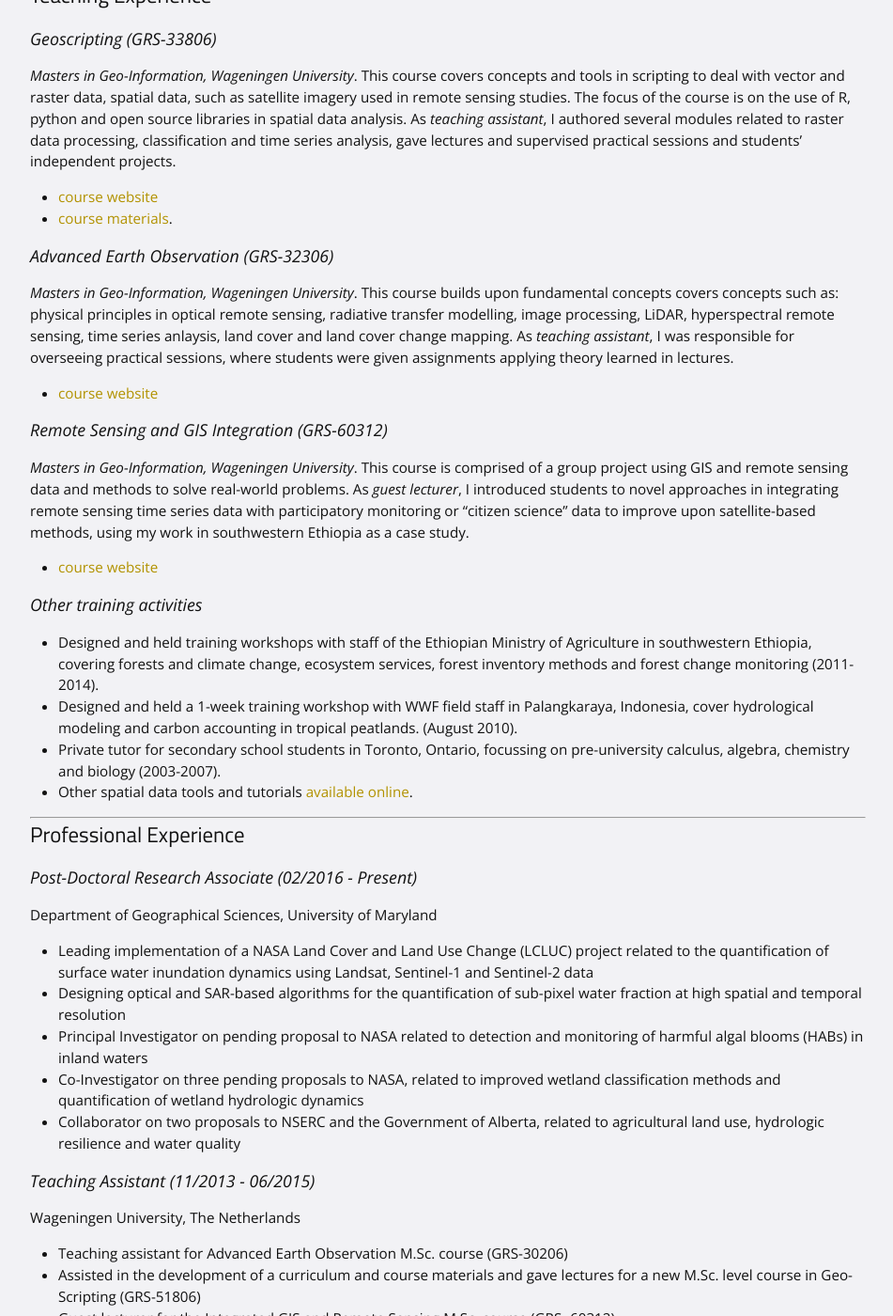
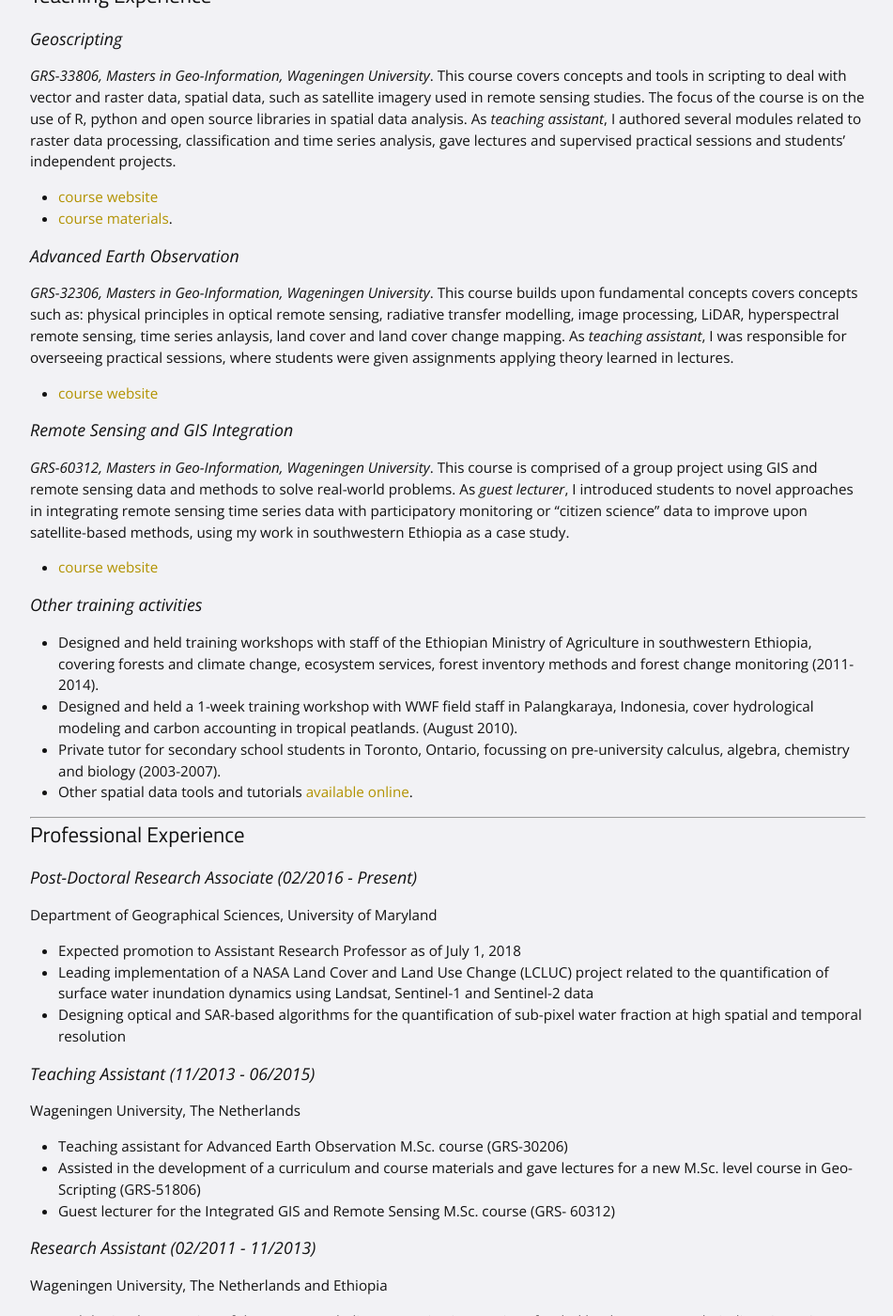
Before and after one commit to bendv/bendv.github.io, a Jekyll site: the page built from cv.md, in a window 1280 px wide and 1400 px high, scrolled down 699 px. Shown: the whole window at 94% size, without its empty margins (163-1114 px from the left). Built offline with Jekyll 4.4.1, drawn with Linux system fonts in a browser that asks for light colours.

Commit message:
update cv and pubs

```diff
--- a/cv.md
+++ b/cv.md
@@ -32,17 +32,17 @@ Available [here](../talks)
 ---
 ## Teaching Experience
 
-### Geoscripting (GRS-33806)
-*Masters in Geo-Information, Wageningen University*. This course covers concepts and tools in scripting to deal with vector and raster data, spatial data, such as satellite imagery used in remote sensing studies. The focus of the course is on the use of R, python and open source libraries in spatial data analysis. As *teaching assistant*, I authored several modules related to raster data processing, classification and time series analysis, gave lectures and supervised practical sessions and students' independent projects.
+### Geoscripting
+*GRS-33806, Masters in Geo-Information, Wageningen University*. This course covers concepts and tools in scripting to deal with vector and raster data, spatial data, such as satellite imagery used in remote sensing studies. The focus of the course is on the use of R, python and open source libraries in spatial data analysis. As *teaching assistant*, I authored several modules related to raster data processing, classification and time series analysis, gave lectures and supervised practical sessions and students' independent projects.
 * [course website](https://ssc.wur.nl/Studiegids/Vak/GRS-33806)
 * [course materials](http://geoscripting-wur.github.io/).
 
-### Advanced Earth Observation (GRS-32306)
-*Masters in Geo-Information, Wageningen University*. This course builds upon fundamental concepts covers concepts such as: physical principles in optical remote sensing, radiative transfer modelling, image processing, LiDAR, hyperspectral remote sensing, time series anlaysis, land cover and land cover change mapping. As *teaching assistant*, I was responsible for overseeing practical sessions, where students were given assignments applying theory learned in lectures.
+### Advanced Earth Observation
+*GRS-32306, Masters in Geo-Information, Wageningen University*. This course builds upon fundamental concepts covers concepts such as: physical principles in optical remote sensing, radiative transfer modelling, image processing, LiDAR, hyperspectral remote sensing, time series anlaysis, land cover and land cover change mapping. As *teaching assistant*, I was responsible for overseeing practical sessions, where students were given assignments applying theory learned in lectures.
 * [course website](https://ssc.wur.nl/Studiegids/Vak/GRS-32306)
 
-### Remote Sensing and GIS Integration (GRS-60312)
-*Masters in Geo-Information, Wageningen University*. This course is comprised of a group project using GIS and remote sensing data and methods to solve real-world problems. As *guest lecturer*, I introduced students to novel approaches in integrating remote sensing time series data with participatory monitoring or "citizen science" data to improve upon satellite-based methods, using my work in southwestern Ethiopia as a case study.
+### Remote Sensing and GIS Integration
+*GRS-60312, Masters in Geo-Information, Wageningen University*. This course is comprised of a group project using GIS and remote sensing data and methods to solve real-world problems. As *guest lecturer*, I introduced students to novel approaches in integrating remote sensing time series data with participatory monitoring or "citizen science" data to improve upon satellite-based methods, using my work in southwestern Ethiopia as a case study.
 * [course website](https://ssc.wur.nl/Studiegids/Vak/GRS-60312)
 
 ### Other training activities
@@ -56,12 +56,9 @@ Available [here](../talks)
 ## Professional Experience
 ### Post-Doctoral Research Associate (02/2016 - Present)
 Department of Geographical Sciences, University of Maryland
+* Expected promotion to Assistant Research Professor as of July 1, 2018
 * Leading implementation of a NASA Land Cover and Land Use Change (LCLUC) project related to the quantification of surface water inundation dynamics using Landsat, Sentinel-1 and Sentinel-2 data
 * Designing optical and SAR-based algorithms for the quantification of sub-pixel water fraction at high spatial and temporal resolution
-* Principal Investigator on pending proposal to NASA related to detection and monitoring of harmful algal blooms (HABs) in inland waters
-* Co-Investigator on three pending proposals to NASA, related to improved wetland classification methods and quantification of wetland hydrologic dynamics
-* Collaborator on two proposals to NSERC and the Government of Alberta, related to agricultural land use, hydrologic resilience and water quality
-
 
 ### Teaching Assistant (11/2013 - 06/2015)
 Wageningen University, The Netherlands
```
Also changed, not shown: _drafts/research_updated.md (added, +15 -0 lines), publications.md (+7 -10 lines).
